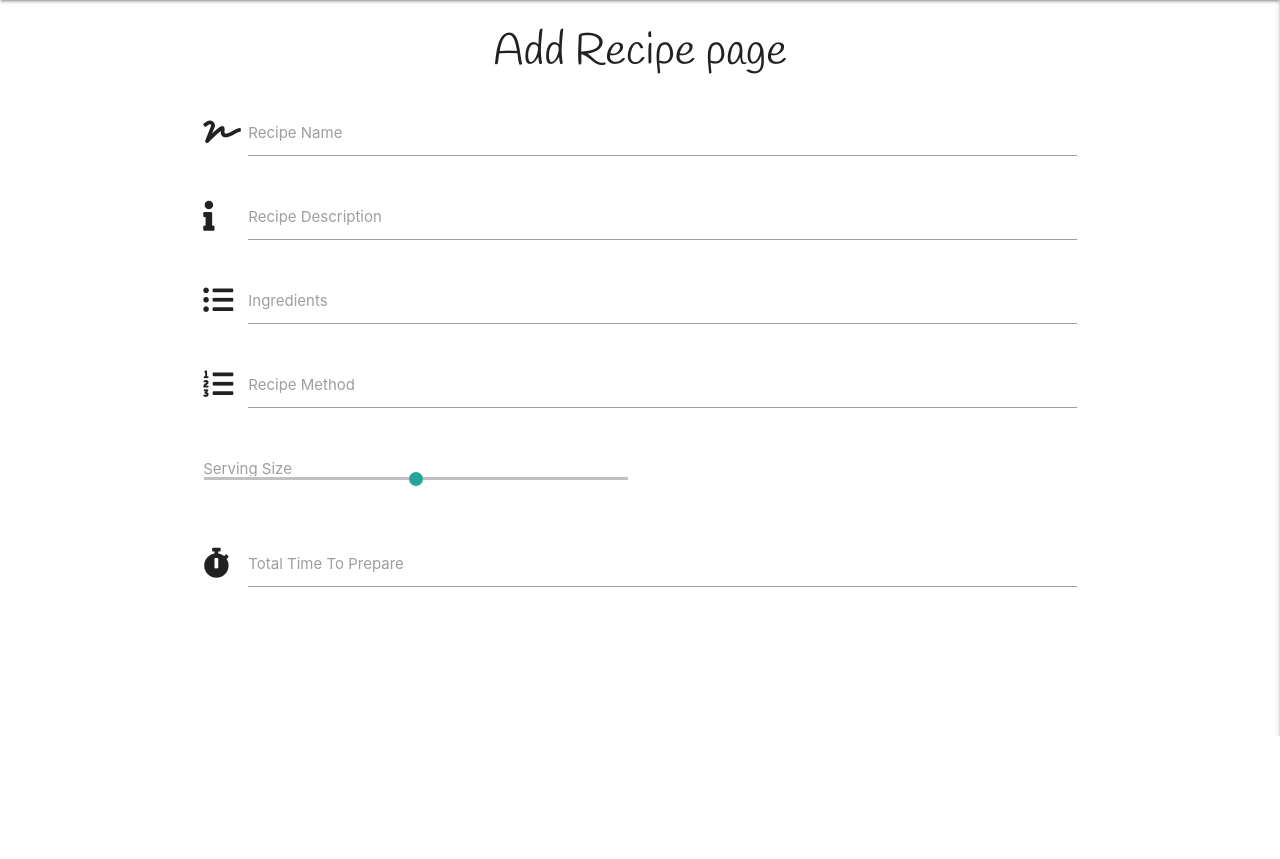
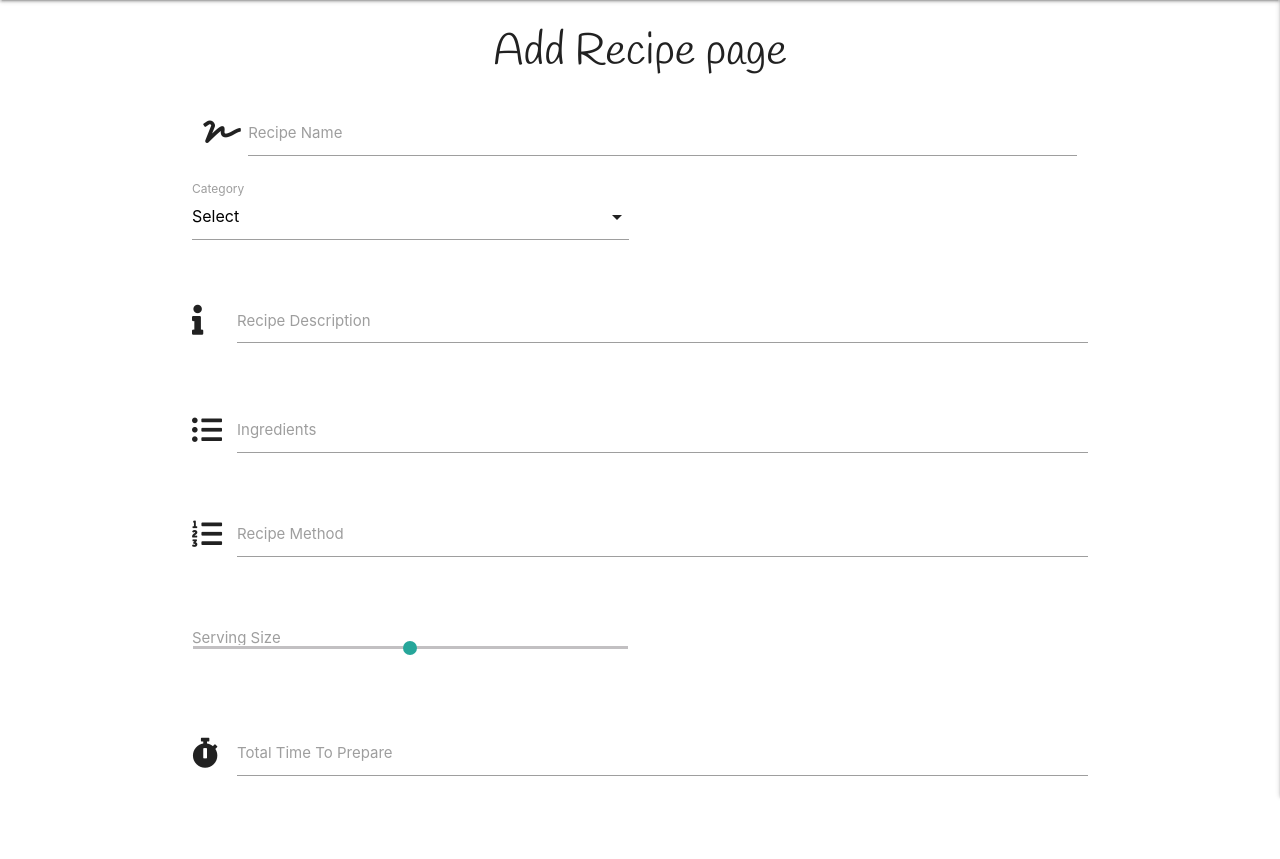
Before and after one commit to Dgoodwin92/eat-well, a Flask app: page /add_recipe in a window 1280 px wide. Shown: the part 64-923 px from the top of the page. Before the commit the page ends 800 px from the top, so only its background shows below. Run offline with Flask 2, Linux system fonts and the light colour scheme; some libraries are stand-ins or nearby versions.

Commit message:
Add recipe form updated and formatted

```diff
--- a/static/js/script.js
+++ b/static/js/script.js
@@ -1,4 +1,5 @@
 $(document).ready(function(){
     $('.sidenav').sidenav({edge: "right"});
     $('.materialboxed').materialbox();
+    $('select').formSelect();
   });
--- a/templates/add-recipe.html
+++ b/templates/add-recipe.html
@@ -8,34 +8,57 @@
         <div class="row">
             <div class="input-field col s12">
                 <i class="fas fa-signature prefix"></i>
-                <input id="icon_prefix" type="text" class="validate">
-                <label for="icon_prefix">Recipe Name</label>
+                <input id="recipe_name" name="recipe_name" minlength="5" maxlength="50" type="text" class="validate"
+                    required>
+                <label for="recipe_name">Recipe Name</label>
             </div>
+            <div class="row">
+                <div class="input-field col s6">
+                    <select id="category_name" name="category_name" class="validate" required>
+                        <option value="" disabled selected>Select</option>
+                        {% for category in categories %}
+                        <option value="{{ category.category_name }}">{{ category.category_name }}</option>
+                        {% endfor %}
+                    </select>
+                    <label for="category_name">Category</label>
+                </div>
+            </div>
+            <div class="row">
                 <div class="input-field col s12">
                     <i class="fas fa-info prefix"></i>
-                <input id="icon_prefix" type="text" class="validate">
-                <label for="icon_prefix">Recipe Description</label>
+                    <textarea id="recipe_description" name="recipe_description" minlength="5" maxlength="200"
+                        class="materialize-textarea validate" required></textarea>
+                    <label for="recipe_description">Recipe Description</label>
                 </div>
+            </div>
+            <div class="row">
                 <div class="input-field col s12">
                     <i class="fas fa-list-ul prefix"></i>
-                <input id="icon_prefix" type="text" class="validate">
-                <label for="icon_prefix">Ingredients</label>
+                    <input id="ingredient_list" name="ingredient_list" type="text" class="validate" required>
+                    <label for="ingredient_list">Ingredients</label>
                 </div>
+            </div>
+            <div class="row">
                 <div class="input-field col s12">
                     <i class="fas fa-list-ol prefix"></i>
-                <input id="icon_prefix" type="text" class="validate">
-                <label for="icon_prefix">Recipe Method</label>
+                    <input id="recipe_method" name="recipe_method" type="text" class="validate" required>
+                    <label for="recipe_method">Recipe Method</label>
                 </div>
+            </div>
+            <div class="row">
                 <div class="input-field col s6">
-                <label>Serving Size</label>
+                    <label for="serving_size">Serving Size</label>
                     <p class="range-field">
-                    <input type="range" id="test5" min="0" max="12" />
+                        <input type="range" id="serving_size" name="serving_size" min="0" max="12" required>
                     </p>
                 </div>
+            </div>
+            <div class="row">
                 <div class="input-field col s12">
                     <i class="fas fa-stopwatch prefix"></i>
-                <input id="icon_prefix" type="text" class="validate">
-                <label for="icon_prefix">Total Time To Prepare</label>
+                    <input id="total_time" name="total_time" type="text" class="validate" required>
+                    <label for="total_time">Total Time To Prepare</label>
+                </div>
             </div>
         </div>
     </form>
```
Also changed, not shown: static/css/style.css (line endings or trailing spaces). Lines whose indentation alone changed are shown as unchanged.
